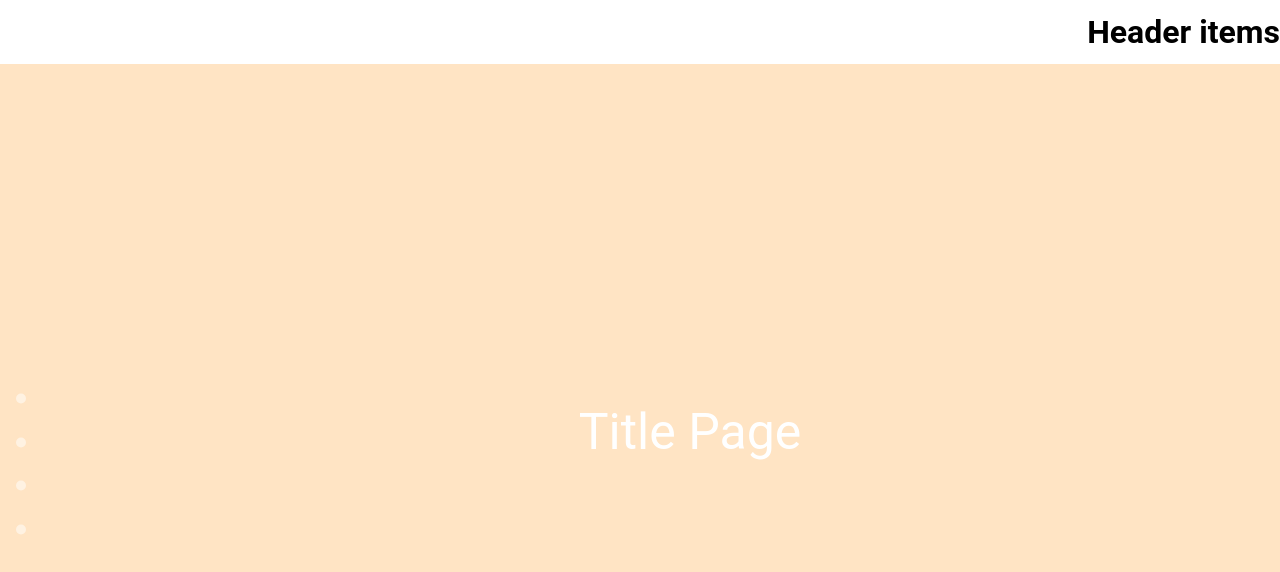
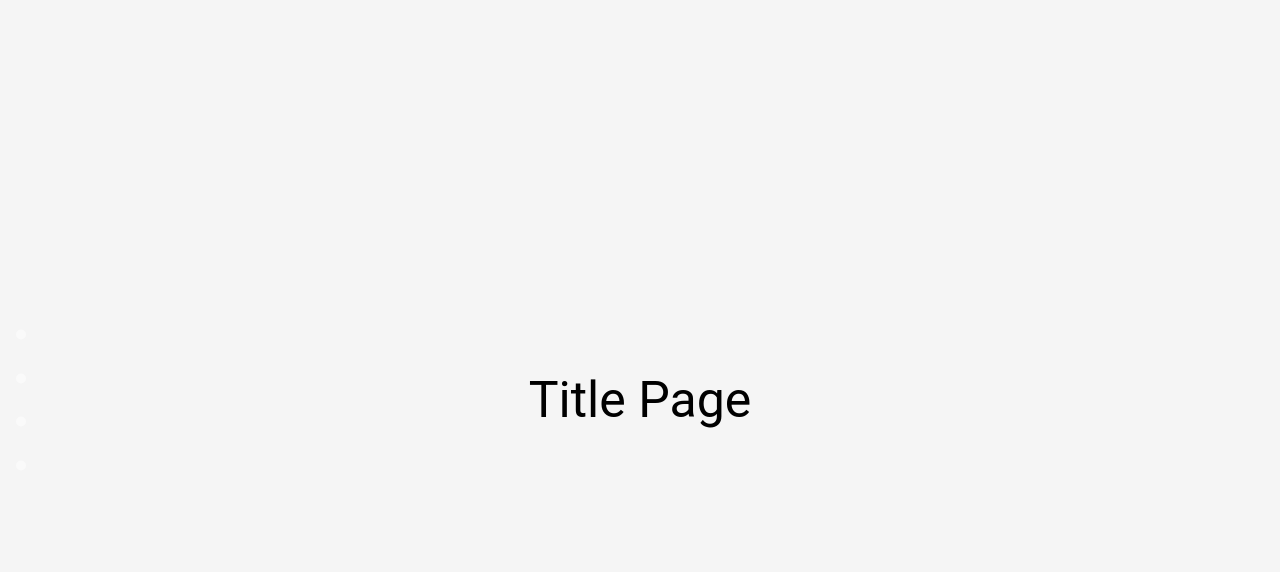
Before and after one commit to ConnorLacy/Personal-Website-ReactTS, a React (Create React App) app in the folder personal-website/: page / in a window 1280 px wide. Shown: the top 572 px of the page. Built offline with nearby package versions, Linux system fonts and the light colour scheme.

Commit message:
Changes for header refactoring and icon addition

```diff
--- a/personal-website/src/App.scss
+++ b/personal-website/src/App.scss
@@ -1,7 +1,6 @@
 $height: 100vh;
 $headerheight: 8vh;
 $width: 100vw;
-$pagebodyheight: $height - $headerheight;
 
 body{
   font-family: 'Roboto';
@@ -18,17 +17,29 @@ Header{
   width: $width;
   height: $headerheight;
   min-height: 53px;
+  // background-color: #0E0A20;
+  position: fixed;
   h1{
     margin: 0;
     font-size: 2em;
+  }
+
+  .headerbuttons{
+    display: flex;
+    flex-direction: row;
+    justify-content: flex-end;
+    height: 60%;
+    width: 30%;
+  }
+  img{
+    margin: 0px 15px;
   }
 }
 
 .page-body {
   text-align: center;
   width: $width;
-  margin-top: $headerheight;
-  height: $pagebodyheight;
+  height: $height;
 }
 
 .sidenav {
@@ -63,41 +74,30 @@ Header{
 
 .page-container {
   width: $width;
-  height: $pagebodyheight;
+  height: $height;
   overflow: hidden scroll;
   position: relative;
 }
 
-.y-proximity {
-  scroll-snap-type: y proximity;
+.y-mandatory {
+  scroll-snap-type: y mandatory;
 }
 
 .tile {
   width: $width;
-  height: 800px;
+  height: $height;
   scroll-snap-align: start;
   scroll-snap-stop: normal;
-  color: white;
+  color: black;
   font-size: 50px;
   display: flex;
   justify-content: center;
   align-items: center;
-  padding-left: 50px;
-}
-.tile:nth-child(1){
-  height: $pagebodyheight;
-  background: bisque;
-}
-.tile:nth-child(2) {
-  background: beige;
+  background: whitesmoke;
 }
 .tile:nth-child(3) {
   justify-content: unset;
   flex-direction: column;
-  background: bisque;
-}
-.tile:nth-child(4) {
-  background: beige;
 }
 
 .ProjectComponent {
@@ -105,10 +105,11 @@ Header{
   flex-direction: column;
   align-items: center;
   width: 100%;
+  height: 100%
 }
 .project-container {
   width: 80%;
-  height: 100vh;
+  height: 100%;
   overflow: scroll hidden;
   position: relative;
   display: flex;
@@ -137,17 +138,15 @@ Header{
 .project {
   scroll-snap-align: center;
   scroll-snap-stop: normal;
-  color: white;
-  font-size: 50px;
+  color: black;
+  font-size: 30px;
   display: flex;
   justify-content: center;
   width: 600px;
   margin: 10px 220px;
 }
-
-.project:nth-child(even){
-  background: black;
+.project:nth-child(n) {
+  background: white;
+  box-shadow: 0px 0px 8px gainsboro;
+  border-radius: 20px;
 }
-.project:nth-child(odd) {
-  background: grey;
-}
```
